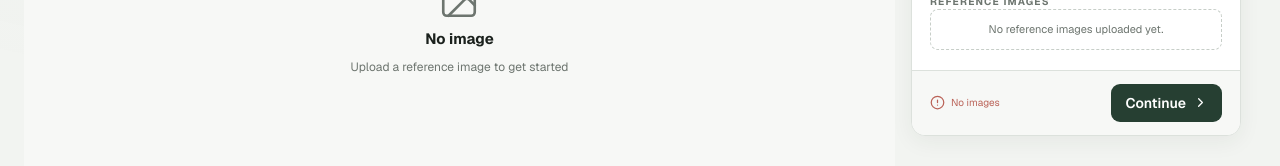
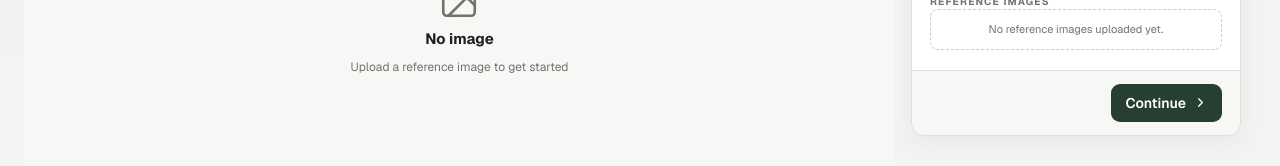
Before and after one commit to domenravnik/profile-studio, a Next.js app: page / in a window 1280 px wide. Shown: the part 394-560 px from the top of the page. Built offline with nearby package versions, Linux system fonts and the light colour scheme.

Commit message:
Replace generic notices with contextual feedback messages

```diff
--- a/app/globals.css
+++ b/app/globals.css
@@ -75,7 +75,6 @@ button:disabled {
 .drawing-toolbar,
 .sample-switcher,
 .panel-footer,
-.footer-status,
 .section-heading,
 .mini-actions,
 .info-panel,
@@ -1331,25 +1330,12 @@ input[aria-invalid="true"] {
 }
 
 .panel-footer {
-  justify-content: space-between;
+  justify-content: flex-end;
   gap: 10px;
   margin: 20px -18px -18px;
   padding: 13px 18px;
   border-top: 1px solid var(--line);
   background: var(--surface-soft);
-}
-
-.footer-status {
-  gap: 6px;
-  font-size: 10px;
-}
-
-.footer-status.success {
-  color: #3c694d;
-}
-
-.footer-status.error {
-  color: var(--exclude);
 }
 
 .spinning {
--- a/app/page.tsx
+++ b/app/page.tsx
@@ -2056,11 +2056,6 @@ export default function Home() {
     artifactEnabled,
     artifactIssue,
   ]);
-
-  const stepValidation = (target: Step) => {
-    const checks = validation.filter((check) => check.step === target);
-    return checks.find((check) => !check.ok) ?? checks.at(-1);
-  };
 
   const profile = useMemo(() => {
     const output: Record<string, unknown> = {
@@ -3167,10 +3162,6 @@ export default function Home() {
               </div>
 
               <div className="panel-footer">
-                <div className={`footer-status ${samples.length ? "success" : "error"}`}>
-                  {samples.length ? <Check size={15} /> : <AlertCircle size={15} />}
-                  {samples.length ? "All dimensions match" : "No images"}
-                </div>
                 <button
                   className="button button-primary"
                   type="button"
@@ -3360,12 +3351,6 @@ export default function Home() {
               )}
 
               <div className="panel-footer">
-                <div
-                  className={`footer-status ${stepValidation("geometry")?.ok ? "success" : "error"}`}
-                >
-                  {stepValidation("geometry")?.ok ? <Check size={15} /> : <AlertCircle size={15} />}
-                  {stepValidation("geometry")?.label}
-                </div>
                 <button
                   className="button button-primary"
                   type="button"
@@ -3622,18 +3607,6 @@ export default function Home() {
               )}
 
               <div className="panel-footer">
-                <div
-                  className={`footer-status ${
-                    stepValidation("region")?.ok ? "success" : "error"
-                  }`}
-                >
-                  {stepValidation("region")?.ok ? (
-                    <Check size={15} />
-                  ) : (
-                    <AlertCircle size={15} />
-                  )}
-                  {stepValidation("region")?.label}
-                </div>
                 <button
                   className="button button-primary"
                   type="button"
@@ -3801,18 +3774,6 @@ export default function Home() {
               )}
 
               <div className="panel-footer">
-                <div
-                  className={`footer-status ${
-                    stepValidation("model")?.ok ? "success" : "error"
-                  }`}
-                >
-                  {stepValidation("model")?.ok ? (
-                    <Check size={15} />
-                  ) : (
-                    <AlertCircle size={15} />
-                  )}
-                  {stepValidation("model")?.label}
-                </div>
                 <button
                   className="button button-primary"
                   type="button"
```
